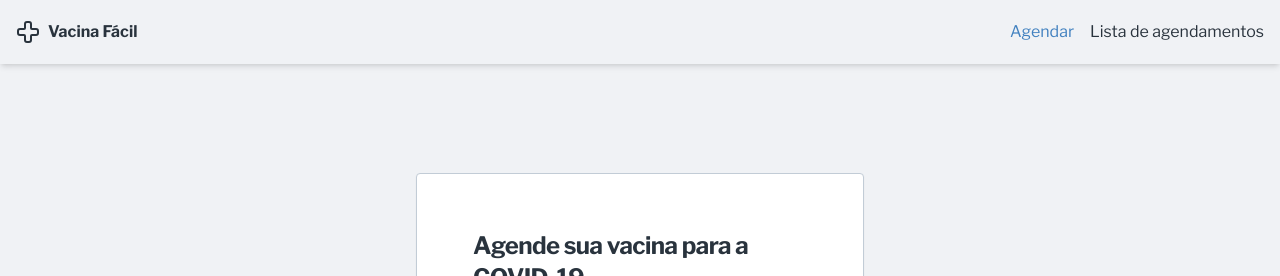
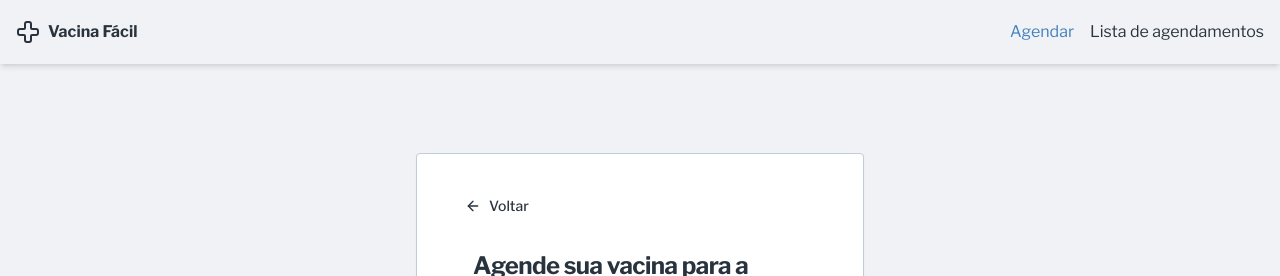
Before and after one commit to diegopluna/pitang-internship-challenge-frontend, a React (Vite) app: page /agendamentos/criar in a window 1280 px wide. Shown: the top 276 px of the page. Built offline with nearby package versions, Linux system fonts and the light colour scheme; no server answers.

Commit message:
feat: add a back button to the forms

```diff
--- a/src/layouts/FormLayout/FormLayout.tsx
+++ b/src/layouts/FormLayout/FormLayout.tsx
@@ -8,8 +8,9 @@ import {
   CardTitle,
 } from '@/components/ui/card'
 import { Form } from '@/components/ui/form'
-import { Loader2 } from 'lucide-react'
+import { ArrowLeft, Loader2 } from 'lucide-react'
 import { FieldValues, SubmitHandler, UseFormReturn } from 'react-hook-form'
+import { useNavigate } from 'react-router-dom'
 
 interface FormLayoutProps<T> {
   title: string
@@ -32,8 +33,14 @@ const FormLayout = <T,>({
   submitMessage,
   children,
 }: FormLayoutProps<T>) => {
+  const navigate = useNavigate()
+
   return (
     <Card className="max-w-md mx-auto p-6 sm:p-8">
+      <Button variant="ghost" onClick={() => navigate(-1)}>
+        <ArrowLeft className="size-4 mr-2" />
+        Voltar
+      </Button>
       <CardHeader>
         <CardTitle className="text-2xl font-bold">{title}</CardTitle>
         <CardDescription>{description}</CardDescription>
```
